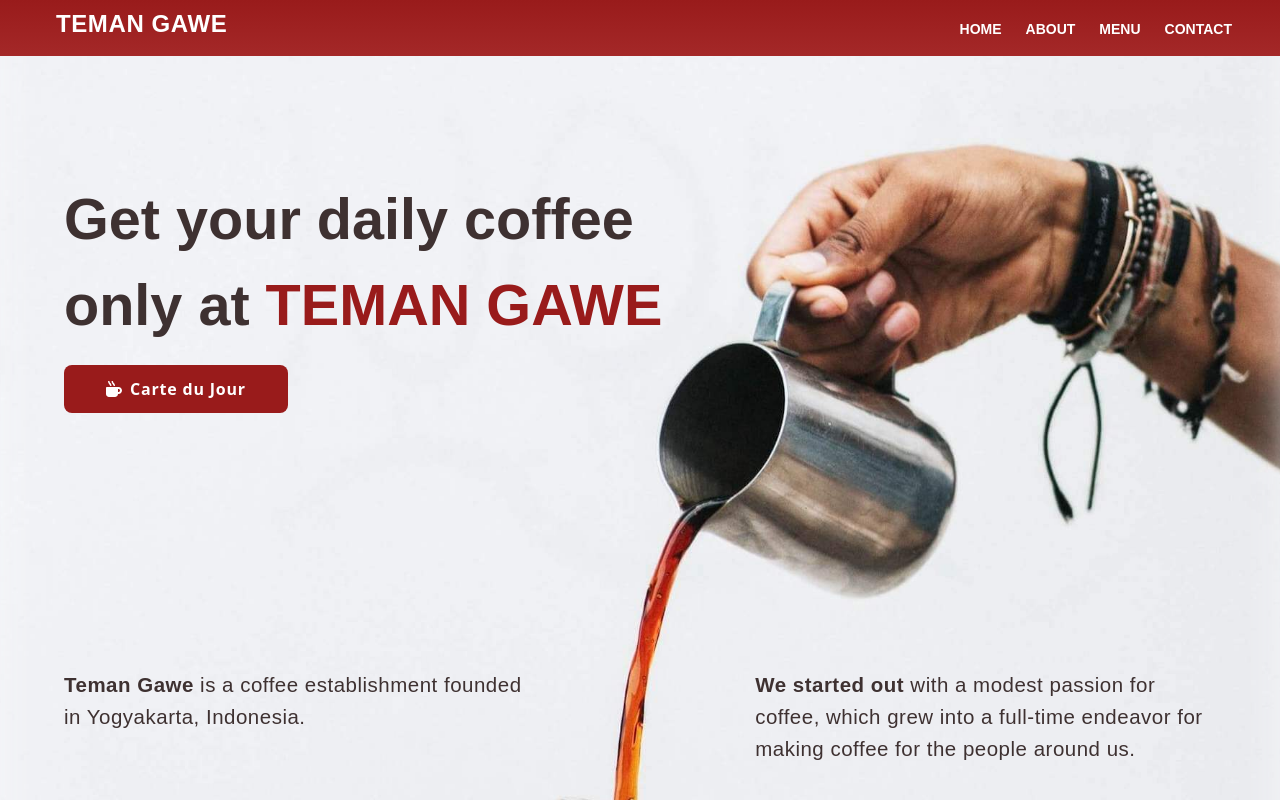
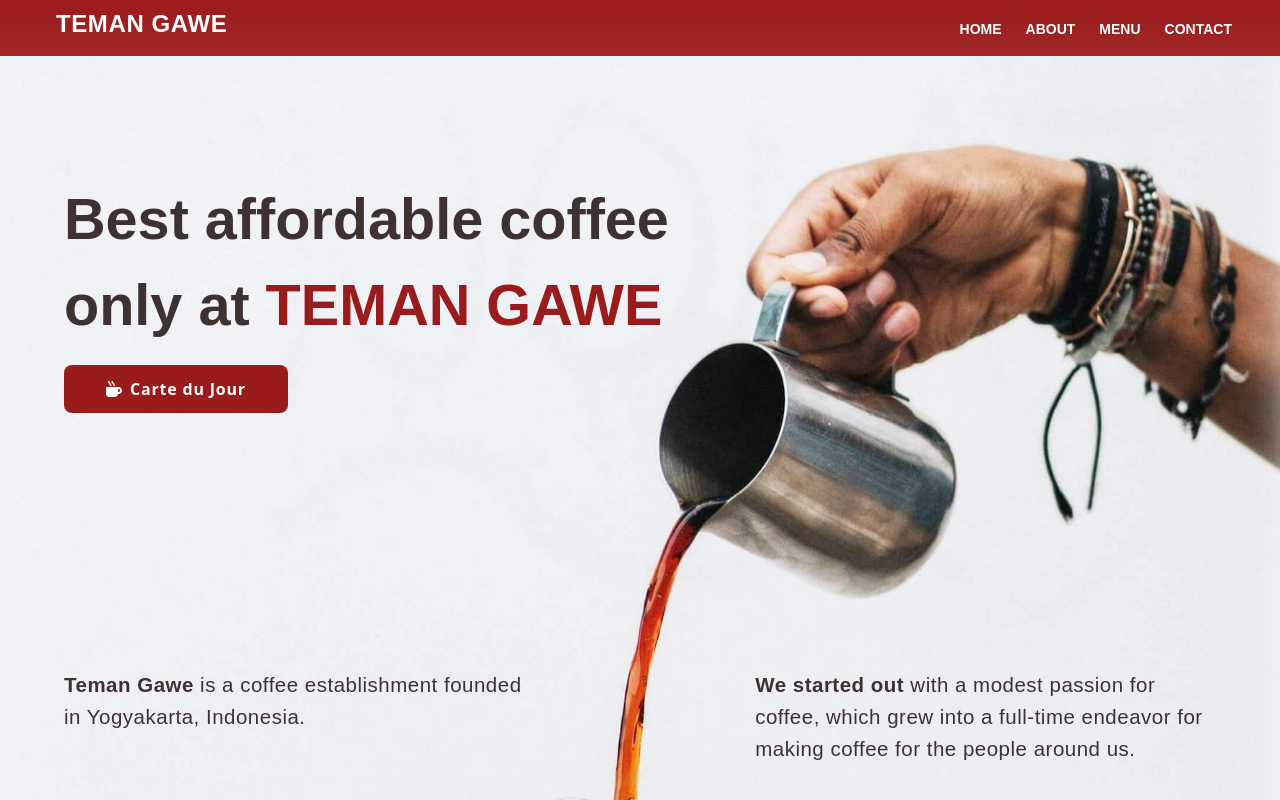
Before and after one commit to andikawilliam/teman-gawe-react, a Next.js app: page / in a window 1280 px wide. Shown: the top 800 px of the page. Built offline with nearby package versions, Linux system fonts and the light colour scheme.

Commit message:
change headline

```diff
--- a/pages/header.js
+++ b/pages/header.js
@@ -26,9 +26,9 @@ export default class Header extends React.Component {
     return (
       <div id="home" className={ this.props.className }>
         <div
-          className="font-poppins text-left text-black-gawe font-bold text-10vw sm:text-6vw lg:text-4.5vw"
+          className="font-poppins text-left text-black-gawe font-bold text-9vw sm:text-6vw lg:text-4.5vw"
         >
-          Get your daily coffee
+          Best affordable coffee
           only at <span className="whitespace-nowrap text-red-800"> TEMAN GAWE</span>
         </div>
         <button
--- a/pages/index.js
+++ b/pages/index.js
@@ -11,7 +11,7 @@ export default function IndexPage() {
       <div
         className="relative px-8 sm:px-12 lg:px-16 bg-coffee-splash-mobile lg:bg-coffee-splash bg-image-config"
       >
-        <Header className="pt-28 pb-8 w-4/5 sm:pt-44 lg:w-2/3 lg:pb-44 xl:w-3/5"/>
+        <Header className="pt-28 pb-8 w-full sm:pt-44 lg:w-2/3 lg:pb-44 xl:w-3/5"/>
         <About className="sm:mt-16"/>
       </div>
       <Menu className="pb-16 px-8 sm:px-12 lg:px-16"/>
```
